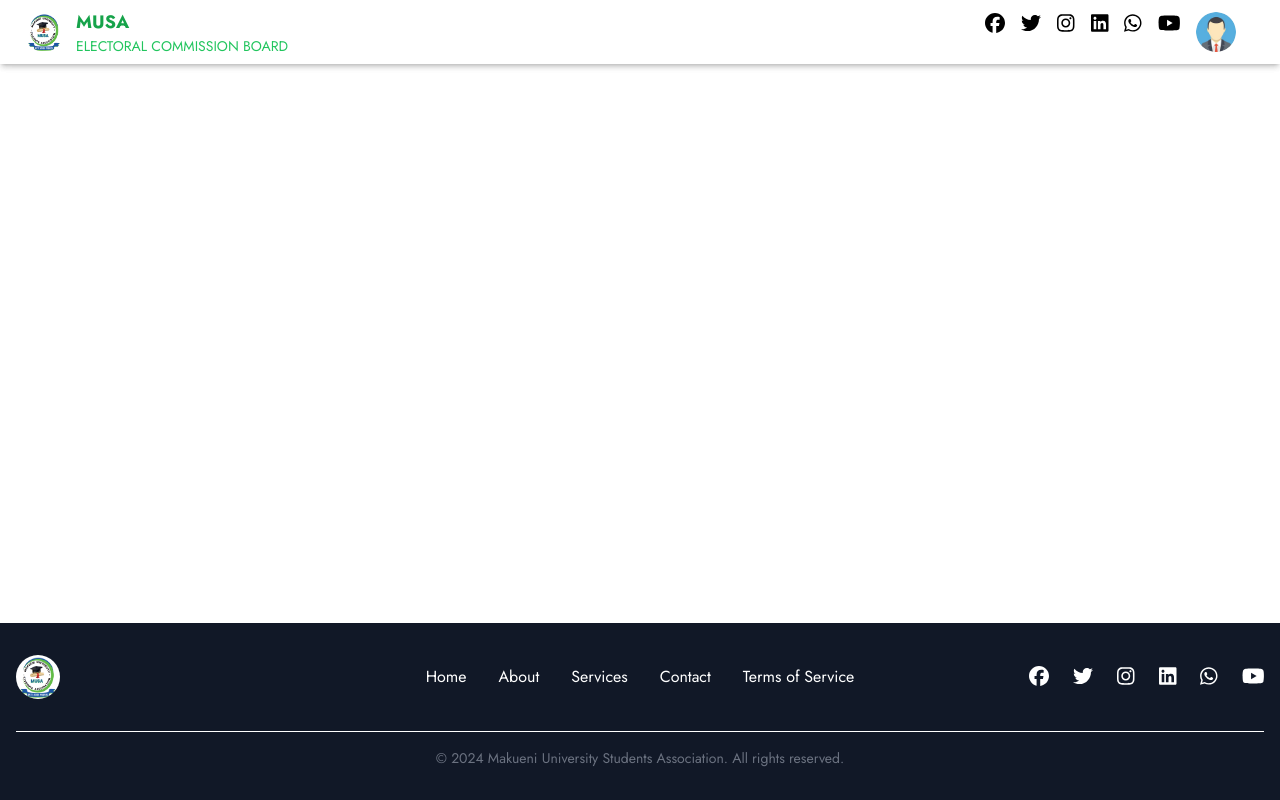
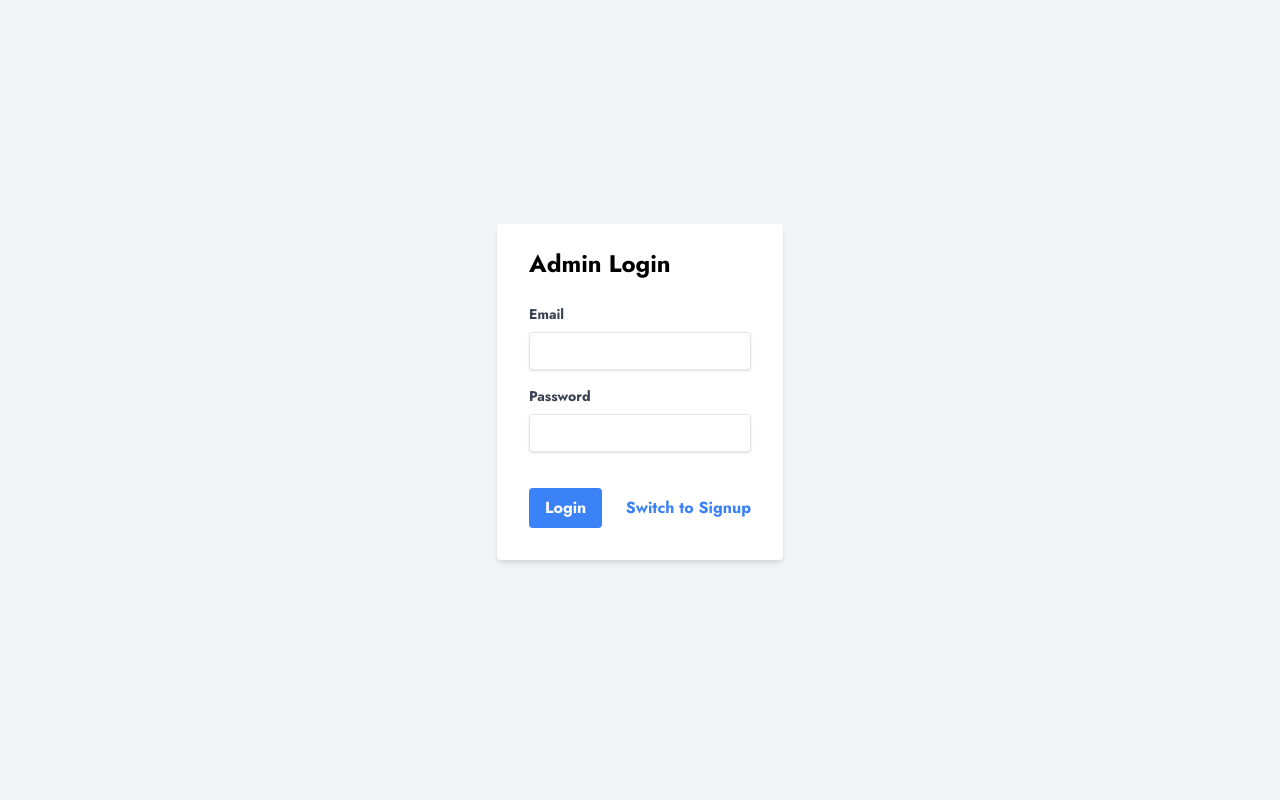
Before and after one commit to Ambrosemutiso/MUSA, a React (Create React App) app: page /adminlogin in a window 1280 px wide. Shown: the top 800 px of the page. Built offline with nearby package versions, Linux system fonts and the light colour scheme.

Commit message:
commits for the changed admin login function

```diff
--- a/src/App.js
+++ b/src/App.js
@@ -1,17 +1,27 @@
-import React from 'react'
-import './App.css'
-import Header from './assets/components/Header'
-import Admin from './assets/components/Admin'
-import Footer from './assets/components/Footer'
+import React, { useState } from 'react';
+import AdminLoginSignup from './assets/components/AdminLoginSignup';
+import Admin from './assets/components/Admin';
 
 const App = () => {
+  const [isLoggedIn, setIsLoggedIn] = useState(false);
+
+  const handleLogin = (token) => {
+    // Save the token in local storage and update login state
+    localStorage.setItem('admin-token', token);
+    setIsLoggedIn(true);
+  };
+
   return (
-    <div>
-      <Header/>
-      <Admin/>
-      <Footer/>
+    <div className="App">
+      {!isLoggedIn ? (
+        <AdminLoginSignup onLogin={handleLogin} />
+      ) : (
+        <div>
+          <Admin/>
+        </div>
+      )}
     </div>
-  )
-}
+  );
+};
 
-export default App
+export default App;
--- a/src/assets/components/Admin.jsx
+++ b/src/assets/components/Admin.jsx
@@ -1,51 +1,62 @@
 import React, { useState, useEffect } from 'react';
-import './CSS/admin.css';
+import { Routes, Route, useNavigate } from 'react-router-dom';
 import Sidebar from './Sidebar';
 import AddCandidate from './AddCandidate';
 import CandidatesList from './CandidatesList';
 import Results from './Results';
 import AdminApproval from './AdminApproval';
 import AdminLoginSignup from './AdminLoginSignup';
-import { Routes, Route, useNavigate } from 'react-router-dom';
 import Header from './Header';
 import Footer from './Footer';
 
 const Admin = () => {
-  const [isLoggedIn, setIsLoggedIn] = useState(false);
+  const [isLoggedIn, setIsLoggedIn] = useState(null); // Start with null to show loading state
   const navigate = useNavigate();
 
   useEffect(() => {
     const token = localStorage.getItem('admin-token');
     if (token) {
-      setIsLoggedIn(true);
+      setIsLoggedIn(true); // Admin is logged in
     } else {
-      setIsLoggedIn(false);
-      navigate('/adminlogin');
+      setIsLoggedIn(false); // Admin is not logged in
     }
   }, [navigate]);
 
   const handleLogin = (token) => {
     localStorage.setItem('admin-token', token);
     setIsLoggedIn(true);
+    navigate('/results'); // Redirect to the results page after login
   };
 
+  if (isLoggedIn === null) {
+    return <div>Loading...</div>; // Loading state while checking login
+  }
+
   return (
-    <div className='flex flex-col min-h-screen'>
+    <div className="flex flex-col min-h-screen">
       <Header />
-      <div className='flex-1'>
+      <div className="flex-1">
         {!isLoggedIn ? (
           <Routes>
-            <Route path='/' element={<AdminLoginSignup onLogin={handleLogin} />} />
+            <Route
+              path="/adminlogin"
+              element={<AdminLoginSignup onLogin={handleLogin} />}
+            />
+            {/* Redirect all other routes to login if not logged in */}
+            <Route path="*" element={<AdminLoginSignup onLogin={handleLogin} />} />
           </Routes>
         ) : (
-          <div className='flex'>
+          <div className="flex">
             <Sidebar />
             <div className="flex-1 p-4">
               <Routes>
-                <Route path='/approveuser' element={<AdminApproval />} />
-                <Route path='/addcandidate' element={<AddCandidate />} />
-                <Route path='/listcandidates' element={<CandidatesList />} />
-                <Route path='/results' element={<Results />} />
+                <Route path="/approveuser" element={<AdminApproval />} />
+                <Route path="/addcandidate" element={<AddCandidate />} />
+                <Route path="/listcandidates" element={<CandidatesList />} />
+                <Route path="/results" element={<Results />} />
+                {/* If admin is logged in, redirect login path to the results page */}
+                <Route path="/adminlogin" element={<Results />} />
+                <Route path="*" element={<Results />} />
               </Routes>
             </div>
           </div>
--- a/src/assets/components/AdminApproval.jsx
+++ b/src/assets/components/AdminApproval.jsx
@@ -51,7 +51,7 @@ const AdminApproval = () => {
   };
 
   return (
-    <div className="container mx-auto px-4 py-5">
+    <div className="container mx-auto px-4 py-11">
       <h1 className="text-3xl font-bold mb-4 text-center">Pending Users</h1>
       <div className="overflow-x-auto">
         <table className="min-w-full bg-gray border border-green-700 shadow-md">
--- a/src/assets/components/AdminLoginSignup.jsx
+++ b/src/assets/components/AdminLoginSignup.jsx
@@ -1,212 +1,129 @@
 import React, { useState } from 'react';
-import { motion } from 'framer-motion';
-import { buttonClick } from './animations';
-import { Envelope, Lock, Person, Show, Hide } from '../icons'; // icons for input fields
+import axios from 'axios';
 
-const AdminLoginSignup = () => {
-  const [isSignup, setIsSignup] = useState(true); // to toggle between signup and login
+const AdminLoginSignup = ({ onLogin }) => {
+  const [adminName, setAdminName] = useState('');
+  const [email, setEmail] = useState('');
+  const [password, setPassword] = useState('');
+  const [error, setError] = useState('');
+  const [isLoginMode, setIsLoginMode] = useState(true); // Toggle between login and signup
 
-  const [formData, setFormData] = useState({
-    adminName: '',
-    email: '',
-    password: '',
-    confirmPassword: '',
-  });
+  // Handle Signup
+  const handleSignup = async (e) => {
+    e.preventDefault();
+    try {
+      const response = await axios.post('https://api.officialmusamakueni.co.ke/adminsignup', {
+        name: adminName,
+        email,
+        password,
+      });
+      const { token } = response.data;
 
-  const [showPassword, setShowPassword] = useState(false);
-  const [showConfirmPassword, setShowConfirmPassword] = useState(false);
+      // Store token in localStorage
+      localStorage.setItem('admin-token', token);
 
-  const togglePassword = () => setShowPassword(!showPassword);
-  const toggleConfirmPassword = () => setShowConfirmPassword(!showConfirmPassword);
-
-  const changeHandler = (e) => {
-    setFormData({ ...formData, [e.target.name]: e.target.value });
+      // Call the onLogin callback to set login state
+      onLogin(token);
+    } catch (error) {
+      const errorMsg = error.response?.data?.errors || error.message;
+      setError('Signup failed: ' + errorMsg);
+    }
   };
 
-  const handleSubmit = () => {
-    if (isSignup) {
-      const { password, confirmPassword } = formData;
-      if (password !== confirmPassword) {
-        alert('Passwords do not match');
-        return;
-      }
+  // Handle Login
+  const handleLogin = async (e) => {
+    e.preventDefault();
+    try {
+      const response = await axios.post('https://api.officialmusamakueni.co.ke/adminlogin', {
+        email,
+        password,
+      });
+      const { token } = response.data;
 
-      const signup = async () => {
-        console.log('Signup Function Executed', formData);
-        let responseData;
-        await fetch('https://api.officialmusamakueni.co.ke/adminsignup', {
-          method: 'POST',
-          headers: {
-            Accept: 'application/json',
-            'Content-Type': 'application/json',
-          },
-          body: JSON.stringify(formData),
-        })
-          .then((response) => response.json())
-          .then((data) => (responseData = data));
+      // Store token in localStorage
+      localStorage.setItem('admin-token', token);
 
-        if (responseData.success) {
-          localStorage.setItem('auth-token', responseData.token);
-          window.location.replace('/adminsignup');
-        } else {
-          // Handle error if maximum number of admins has been reached
-          alert(responseData.errors || 'Error occurred during signup');
-        }
-      };
-
-      signup(); // Call the signup function
-    } else {
-      const login = async () => {
-        console.log('Login Function Executed', formData);
-        let responseData;
-        await fetch('https://api.officialmusamakueni.co.ke/adminlogin', {
-          method: 'POST',
-          headers: {
-            Accept: 'application/json',
-            'Content-Type': 'application/json',
-          },
-          body: JSON.stringify(formData),
-        })
-          .then((response) => response.json())
-          .then((data) => (responseData = data));
-
-        if (responseData.success) {
-          localStorage.setItem('auth-token', responseData.token);
-          window.location.replace('/results');
-        } else {
-          alert(responseData.errors);
-        }
-      };
-
-      login(); // Call the login function
+      // Call the onLogin callback to set login state
+      onLogin(token);
+    } catch (error) {
+      const errorMsg = error.response?.data?.errors || error.message;
+      setError('Login failed: ' + errorMsg);
     }
   };
 
   return (
-    <div className="bg-gray-100 flex justify-center items-center w-full min-h-screen p-4">
-      <div className="w-full max-w-md bg-white p-8 rounded-lg shadow-lg">
-        <div className="flex items-center justify-between gap-16 mt-0">
-          <div className="w-28 h-[2px] rounded bg-green-400"></div>
-          <p className="text-2xl font-semibold text-center mb-6">
-            {isSignup ? 'Admin Signup' : 'Admin Login'}
-          </p>
-          <div className="w-28 h-[2px] rounded bg-green-400"></div>
+    <div className="flex flex-col items-center justify-center min-h-screen bg-gray-100">
+      <form
+        className="bg-white shadow-md rounded px-8 pt-6 pb-8 mb-4"
+        onSubmit={isLoginMode ? handleLogin : handleSignup}
+      >
+        <h2 className="text-2xl font-bold mb-6">{isLoginMode ? 'Admin Login' : 'Admin Signup'}</h2>
+
+        {error && <div className="text-red-500 mb-4">{error}</div>}
+
+        {/* Conditionally render adminName input only for signup */}
+        {!isLoginMode && (
+          <div className="mb-4">
+            <label className="block text-gray-700 text-sm font-bold mb-2" htmlFor="adminName">
+              Admin Name
+            </label>
+            <input
+              type="text"
+              id="adminName"
+              value={adminName}
+              onChange={(e) => setAdminName(e.target.value)}
+              className="shadow appearance-none border rounded w-full py-2 px-3 text-gray-700 leading-tight focus:outline-none focus:shadow-outline"
+              required={!isLoginMode} // required only during signup
+            />
+          </div>
+        )}
+
+        <div className="mb-4">
+          <label className="block text-gray-700 text-sm font-bold mb-2" htmlFor="email">
+            Email
+          </label>
+          <input
+            type="email"
+            id="email"
+            value={email}
+            onChange={(e) => setEmail(e.target.value)}
+            className="shadow appearance-none border rounded w-full py-2 px-3 text-gray-700 leading-tight focus:outline-none focus:shadow-outline"
+            required
+          />
         </div>
 
-        <div className="w-full flex-col items-center justify-center gap-6 px-4 md:px-12 py-0.5 text-green-400 text-x">
-          {/* If signup, show admin name field */}
-          {isSignup && (
-            <LoginInput
-              name="adminName"
-              value={formData.adminName}
-              onChange={changeHandler}
-              type="text"
-              icon1={<img src={Person} alt="Admin" className="w-6 h-6" />}
-              placeHolder="Admin Name"
-            />
-          )}
-
-          {/* Email field */}
-          <LoginInput
-            name="email"
-            value={formData.email}
-            onChange={changeHandler}
-            type="email"
-            icon1={<img src={Envelope} alt="Email" className="w-6 h-6" />}
-            placeHolder="Email"
+        <div className="mb-6">
+          <label className="block text-gray-700 text-sm font-bold mb-2" htmlFor="password">
+            Password
+          </label>
+          <input
+            type="password"
+            id="password"
+            value={password}
+            onChange={(e) => setPassword(e.target.value)}
+            className="shadow appearance-none border rounded w-full py-2 px-3 text-gray-700 mb-3 leading-tight focus:outline-none focus:shadow-outline"
+            required
           />
-
-          {/* Password field */}
-          <LoginInput
-            name="password"
-            value={formData.password}
-            onChange={changeHandler}
-            type={showPassword ? 'text' : 'password'}
-            icon1={<img src={Lock} alt="Password" className="w-6 h-6" />}
-            placeHolder="Password"
-            icon2={
-              <img
-                src={showPassword ? Show : Hide}
-                alt={showPassword ? 'Hide Password' : 'Show Password'}
-                className="w-6 h-6 cursor-pointer"
-                onClick={togglePassword}
-              />
-            }
-          />
-
-          {/* If signup, show confirm password field */}
-          {isSignup && (
-            <LoginInput
-              name="confirmPassword"
-              value={formData.confirmPassword}
-              onChange={changeHandler}
-              type={showConfirmPassword ? 'text' : 'password'}
-              icon1={<img src={Lock} alt="Confirm Password" className="w-6 h-6" />}
-              placeHolder="Confirm Password"
-              icon2={
-                <img
-                  src={showConfirmPassword ? Show : Hide}
-                  alt={showConfirmPassword ? 'Hide Confirm Password' : 'Show Confirm Password'}
-                  className="w-6 h-6 cursor-pointer"
-                  onClick={toggleConfirmPassword}
-                />
-              }
-            />
-          )}
         </div>
 
-        {/* Submit button */}
-        <motion.button
-          {...buttonClick}
-          className="w-full px-4 py-2 mt-4 rounded-md bg-green-400 text-white text-lg font-semibold hover:bg-green-500 transition-all duration-150"
-          onClick={handleSubmit}
-        >
-          {isSignup ? 'Sign Up' : 'Login'}
-        </motion.button>
-
-        {/* Toggle between login and signup */}
-        <div className="mt-4 text-center">
-          {isSignup ? (
-            <p>
-              Already have an account?{' '}
-              <span
-                className="text-green-500 cursor-pointer"
-                onClick={() => setIsSignup(false)}
-              >
-                Login here
-              </span>
-            </p>
-          ) : (
-            <p>
-              Don't have an account?{' '}
-              <span
-                className="text-green-500 cursor-pointer"
-                onClick={() => setIsSignup(true)}
-              >
-                Sign up here
-              </span>
-            </p>
-          )}
+        <div className="flex items-center justify-between">
+          <button
+            type="submit"
+            className="bg-blue-500 hover:bg-blue-700 text-white font-bold py-2 px-4 rounded focus:outline-none focus:shadow-outline"
+          >
+            {isLoginMode ? 'Login' : 'Signup'}
+          </button>
+          <button
+            type="button"
+            onClick={() => setIsLoginMode(!isLoginMode)}
+            className="text-blue-500 hover:text-blue-800 font-bold"
+          >
+            {isLoginMode ? 'Switch to Signup' : 'Switch to Login'}
+          </button>
         </div>
-      </div>
+      </form>
     </div>
   );
 };
 
-// Reusable input component
-const LoginInput = ({ name, value, onChange, type, icon1, placeHolder, icon2 }) => (
-  <div className="relative flex items-center mb-4">
-    {icon1 && <div className="absolute left-3">{icon1}</div>}
-    <input
-      name={name}
-      value={value}
-      onChange={onChange}
-      type={type}
-      placeholder={placeHolder}
-      className="w-full px-10 py-2 border border-gray-300 rounded-md focus:outline-none focus:border-green-400"
-    />
-    {icon2 && <div className="absolute right-3">{icon2}</div>}
-  </div>
-);
-
 export default AdminLoginSignup;
```
Also changed, not shown: src/assets/components/Main.jsx (deleted, +0 -9 lines), src/assets/components/Sidebar.jsx (+22 -28 lines).
